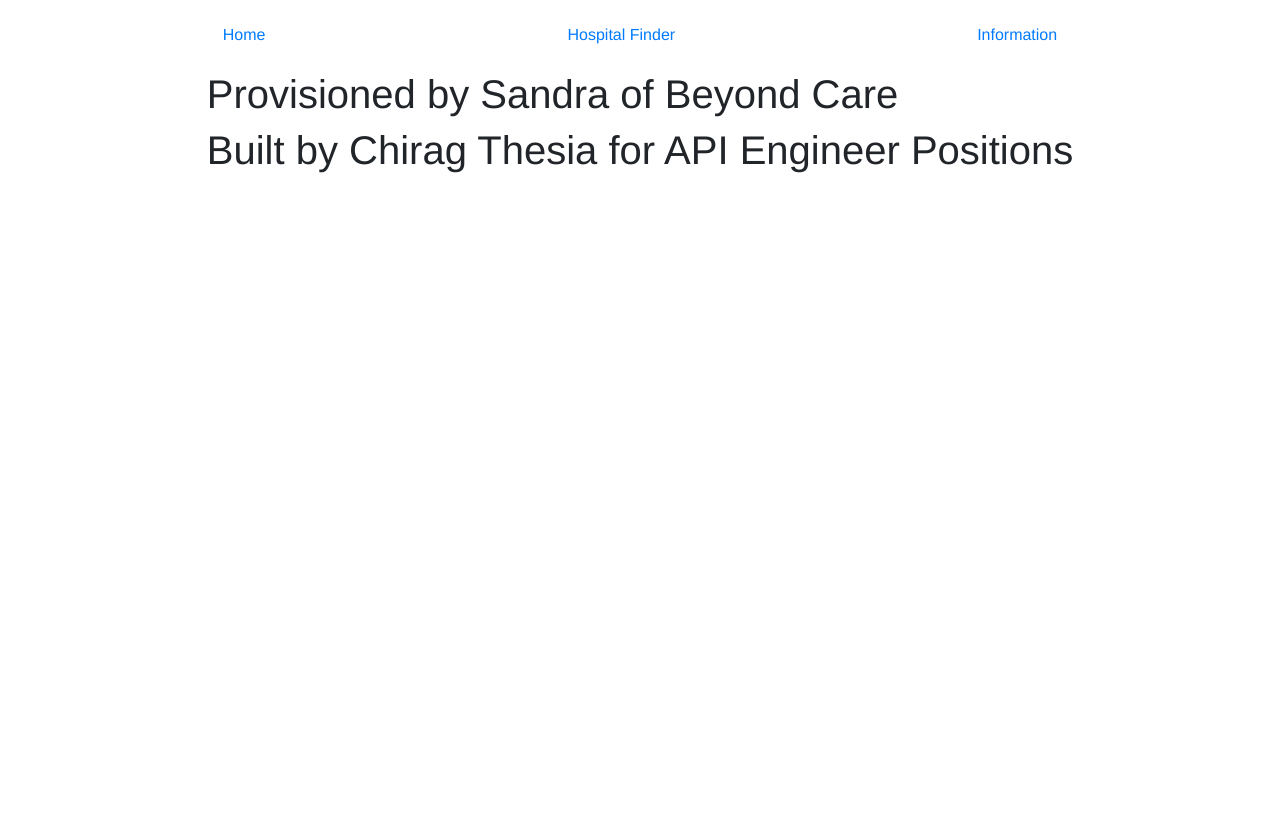
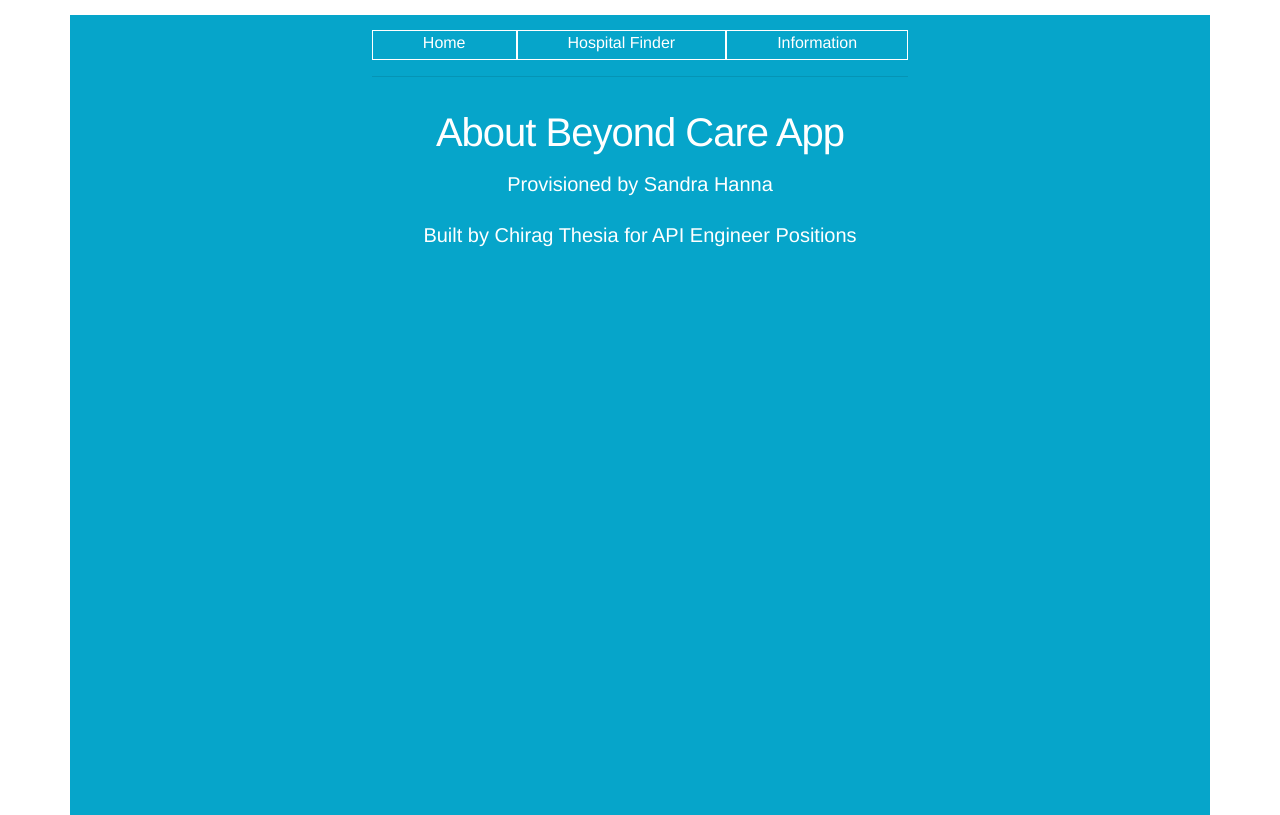
Before and after one commit to ChiragThesia/best-care-client, a React (Create React App) app: page /about in a window 1280 px wide. Built offline with nearby package versions, Linux system fonts and the light colour scheme.

Commit message:
styling applied

```diff
--- a/src/App.css
+++ b/src/App.css
@@ -1,6 +1,7 @@
 *{
   margin:0;
-  padding:0;
+  padding:5px 0 0 0;
+
 }
 
 .container{
@@ -9,14 +10,33 @@
   justify-content: center;
   scroll-behavior: smooth;
   font-family: "Helvetica Neue", sans-serif;
+  background: #06a5ca;
+}
+
+.navbar{
+  display: flex;
+  justify-content: center;
+  align-items: center;
+  list-style-type: none;
+  margin:0;
+  padding:0;
+  overflow: hidden;
+  background-color: #06a5ca;
+  top: 0;
+  width: 100%
+}
+
+.navLink{
+  float: left;
+  border: 1px solid white;
+  color: white;
+  text-decoration: none;
+  padding: 0 50px 0 50px;
+  height: 30px
 
 }
 
-.navContainer{
-  list-style-type: none;
+.navLink:hover{
+  background-color:white;
+  cursor: pointer;
 }
-
-.navLink{
-  padding: 15px 0;
-
-}
--- a/src/App.js
+++ b/src/App.js
@@ -24,7 +24,7 @@ function App() {
 							</Link>
 						</nav>
 					</div>
-
+					<hr />
 					<Switch>
 						<Route exact path="/">
 							<Home />
--- a/src/components/About.js
+++ b/src/components/About.js
@@ -1,10 +1,11 @@
 import React from 'react';
-
+import './simpleComponent.css';
 function About() {
 	return (
-		<div>
-			<h1>Provisioned by Sandra of Beyond Care</h1>
-			<h1> Built by Chirag Thesia for API Engineer Positions</h1>
+		<div className="aboutContainer">
+			<h1>About Beyond Care App</h1>
+			<p>Provisioned by Sandra Hanna</p>
+			<p> Built by Chirag Thesia for API Engineer Positions</p>
 		</div>
 	);
 }
--- a/src/components/GetHospitals.js
+++ b/src/components/GetHospitals.js
@@ -2,6 +2,7 @@ import React, { useState, useEffect, useMemo } from 'react';
 import axios from 'axios';
 import TableContainer from './TableContainer';
 import SelectUSState from 'react-select-us-states';
+import './simpleComponent.css';
 
 import 'bootstrap/dist/css/bootstrap.min.css';
 
@@ -54,9 +55,10 @@ function GetHospitals() {
 
 	return (
 		<div>
-			<h5>
-				Select Your State: <SelectUSState onChange={setUsState} />
-			</h5>
+			<h6>
+				Select Your Area📍: <SelectUSState onChange={setUsState} />
+			</h6>
+			<hr />
 			<TableContainer columns={columns} data={data} />
 		</div>
 	);
--- a/src/components/Home.js
+++ b/src/components/Home.js
@@ -1,8 +1,8 @@
 import React from 'react';
-
+import './simpleComponent.css';
 function Home() {
 	return (
-		<div>
+		<div className="homeContainer">
 			<h1>Welcome to Beyond Care</h1>
 		</div>
 	);
--- a/src/components/TableContainer.js
+++ b/src/components/TableContainer.js
@@ -1,7 +1,7 @@
 import React from 'react';
 import { useTable, useSortBy } from 'react-table';
 import { Table } from 'reactstrap';
-import './tableContainer.css';
+import './hospital.css';
 
 const TableContainer = ({ columns, data }) => {
 	const { getTableProps, getTableBodyProps, headerGroups, rows, prepareRow } = useTable(
@@ -14,9 +14,8 @@ const TableContainer = ({ columns, data }) => {
 
 	return (
 		<div className="tableContainer">
-			<p className="instruction">You can sort each column by clicking on the title</p>
 			<Table bordered hover {...getTableProps()}>
-				<thead>
+				<thead className="tableHead">
 					{headerGroups.map((headerGroup) => (
 						<tr {...headerGroup.getHeaderGroupProps()}>
 							{headerGroup.headers.map((column) => (
--- /dev/null
+++ b/src/components/hospital.css
@@ -0,0 +1,3 @@
+.tableContainer{
+    padding-top: 30px;
+}
--- /dev/null
+++ b/src/components/simpleComponent.css
@@ -0,0 +1,28 @@
+
+
+h1{
+    color: white;
+    font-family: "Helvetica Neue" sans-serif;
+    font-weight: bold;
+    letter-spacing: -1px;
+    line-height: 1;
+    text-align: center;
+}
+
+h6 {
+    color: white;
+    font-family: "Helvetica Neue"sans-serif;
+    font-weight: bold;
+    letter-spacing: -1px;
+    line-height: 1;
+    text-align: center;
+
+}
+
+p{
+    text-align: center;
+    color: white;
+    font-family:"Helvetica Neue"sans-serif;
+    font-size: 20px;
+
+}
--- a/src/components/tableContainer.css
+++ /dev/null
@@ -1,7 +0,0 @@
-.instruction{
-    font: 20px;
-    color:white;
-    font-weight: bold;
-    background-color: gray;
-    text-align: center;
-}
```
Also changed, not shown: src/image/Slide Image.png (added).
